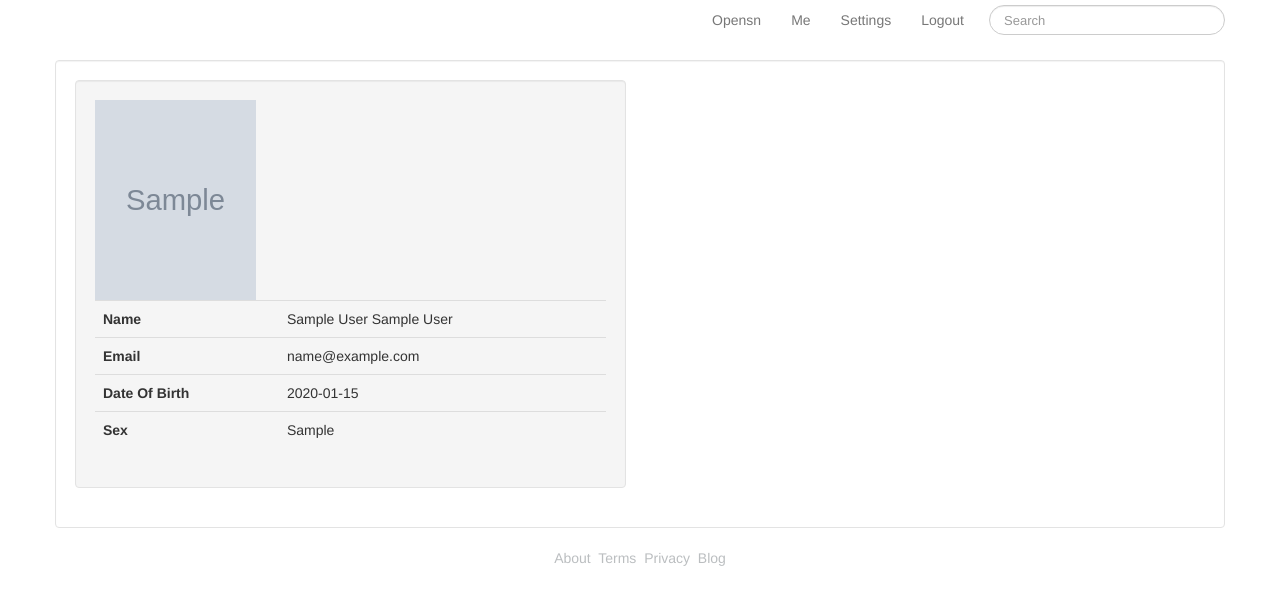
After one commit to pras2309/opensn, a Django app: page /profile/1/ in a window 1280 px wide. The commit adds this page. Shown: the top 605 px of the page. Run offline with Django 3.2, Linux system fonts and the light colour scheme; a user stored in the database is signed in; tables that the repository leaves empty hold one stand-in row (values such as "Sample post"); grey boxes marked "Sample" are stand-in pictures; parts of the project's set-up code (start-up, migrations or seed data) failed here and were passed over.

Commit message:
User profile and Search module

```diff
--- a/customuser/models.py
+++ b/customuser/models.py
@@ -15,6 +15,10 @@ class CustomUser(models.Model):
     sex = models.CharField(max_length=200)
     profile_image = models.ImageField(upload_to = 'profile_images/', default = 'pic_folder/None/no-img.jpg')
 
+
+    def __unicode__(self):
+        return self.f_name
+
 class Wall(models.Model):
     "User wall"
     user_id = models.IntegerField()
@@ -30,13 +34,21 @@ class Wall(models.Model):
         cursor.execute(sql, [user_id])
         return dictfetchall(cursor)
 
-
-
-
 def userProfile(user_id):
         cursor = connection.cursor()
         cursor.execute("SELECT * FROM auth_user a LEFT JOIN customuser_customuser b ON a.id=b.user_id WHERE a.id = %s ", [user_id])
         return dictfetchall(cursor)
+
+def searchQuery(q):
+        q = '%' + q + '%'
+        cursor = connection.cursor()
+        sql = """SELECT * FROM auth_user a LEFT JOIN customuser_customuser b \
+        ON a.id=b.user_id WHERE 1 AND b.f_name LIKE '%%%s%%' OR b.l_name LIKE '%%%s%%' """ %(q, q)
+        cursor.execute(sql)
+        result = dictfetchall(cursor)
+        return result
+
+
 
 def dictfetchall(cursor):
     "Returns all rows from a cursor as a dict"
--- a/customuser/views.py
+++ b/customuser/views.py
@@ -13,6 +13,7 @@ def home(request):
 
 @login_required
 def profile(request):
+
     user_data =  userProfile(request.user.id)
     wall_obj = Wall()
     wall_data = wall_obj.wallContent(user_id=request.user.id)
@@ -37,8 +38,12 @@ def profile(request):
     })
 
 @login_required
-def wall(request):
+def user_profile(request, user_id):
 
-    wall_data = Wall.objects.filter(user_id=request.user.id)
-    return render(request, 'wall/index.html', {'user_info':request.user,
-                                               'wall_data': wall_data})
+    user_id = int(user_id)
+    user_data =  userProfile(user_id)
+
+    return render(request, 'registration/profile_user.html', {
+        'user_data': user_data[0],
+        'user_info':request.user,
+    })
--- a/opensn/urls.py
+++ b/opensn/urls.py
@@ -6,6 +6,8 @@ admin.autodiscover()
 from django.contrib.auth import views as auth_views
 from customuser import views as UserHome
 from general import views as General
+from customsearch import views as CustomSearch
+
 
 urlpatterns = patterns('',
     # Examples:
@@ -23,15 +25,16 @@ urlpatterns = patterns('',
     url(r'^$',  UserHome.home, name="site_root"),
     url(r'^home/$', UserHome.home, name="home"),
     url(r'^me/$', UserHome.profile, name="me"),
-    url(r'^wall/$', UserHome.wall, name="wall"),
+    url(r'^profile/(?P<user_id>\d)/$', UserHome.user_profile, name="user_profile"),
 
     url(r'^about/$', General.aboutus, name="aboutus"),
     url(r'^terms/$', General.terms, name="terms"),
     url(r'^privacy/$', General.privacy, name="privacy"),
     url(r'^blog/$', General.blog, name="blog"),
+    url(r'^search/$', CustomSearch.home, name="search"),
+)
 
 
-)
 
 from django.contrib.staticfiles.urls import staticfiles_urlpatterns
 urlpatterns += staticfiles_urlpatterns()
--- a/templates/common/header.html
+++ b/templates/common/header.html
@@ -23,8 +23,8 @@
                   <li><a href="#">Settings</a></li>
                 <li><a href="/logout">Logout</a></li>
                 </ul>
-               <form class="navbar-search">
-                   <input type="text" class="search-query" placeholder="Search">
+               <form class="navbar-search" action="/search" method="get">
+                   <input type="text" class="search-query" placeholder="Search" name="q">
                </form>
             </div>
             {% endif %}
--- /dev/null
+++ b/templates/registration/profile_user.html
@@ -0,0 +1,30 @@
+
+{% extends "common/base.html" %}
+
+{% block title %} User Profile{% endblock %}
+{% block content %}
+<section class="well span6">
+<img src="/static/{{user_data.profile_image}}" class="span4" style="height:200px;"/>
+
+<table class="table">
+
+<tr>
+    <th  align="left">Name</th>
+    <td>{{user_data.f_name}} {{user_data.l_name}}</td>
+</tr>
+<tr>
+    <th  align="left">Email</th>
+    <td>{{user_data.email}}</td>
+</tr>
+<tr>
+    <th  align="left">Date Of Birth</th>
+    <td>{{user_data.date_of_birth}}</td>
+</tr>
+<tr>
+    <th  align="left">Sex</th>
+    <td>{{user_data.sex}}</td>
+</tr>
+</table>
+</section>
+
+{% endblock %}
```
Also changed, not shown: customsearch/views.py (added, +21 -0 lines), customsearch/__init__.py (added), customsearch/models.py (added).
